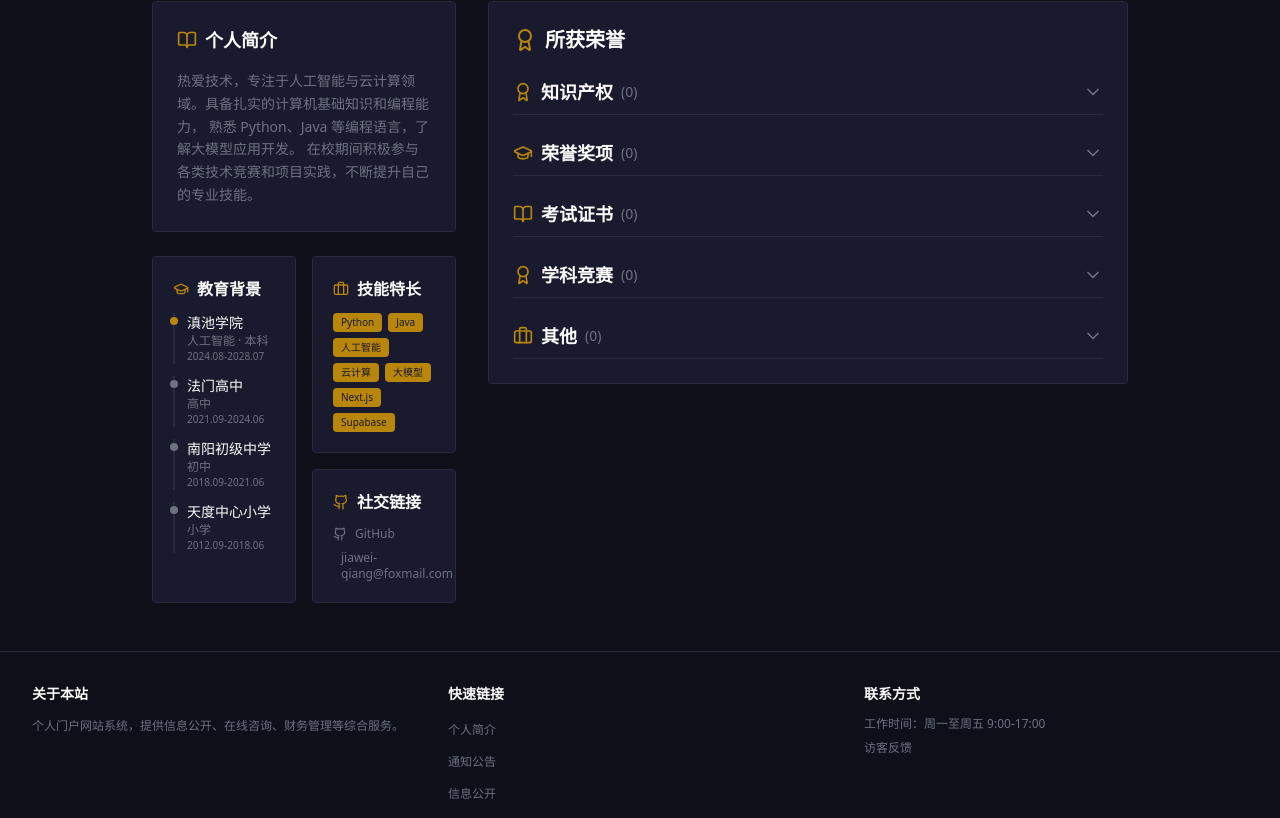
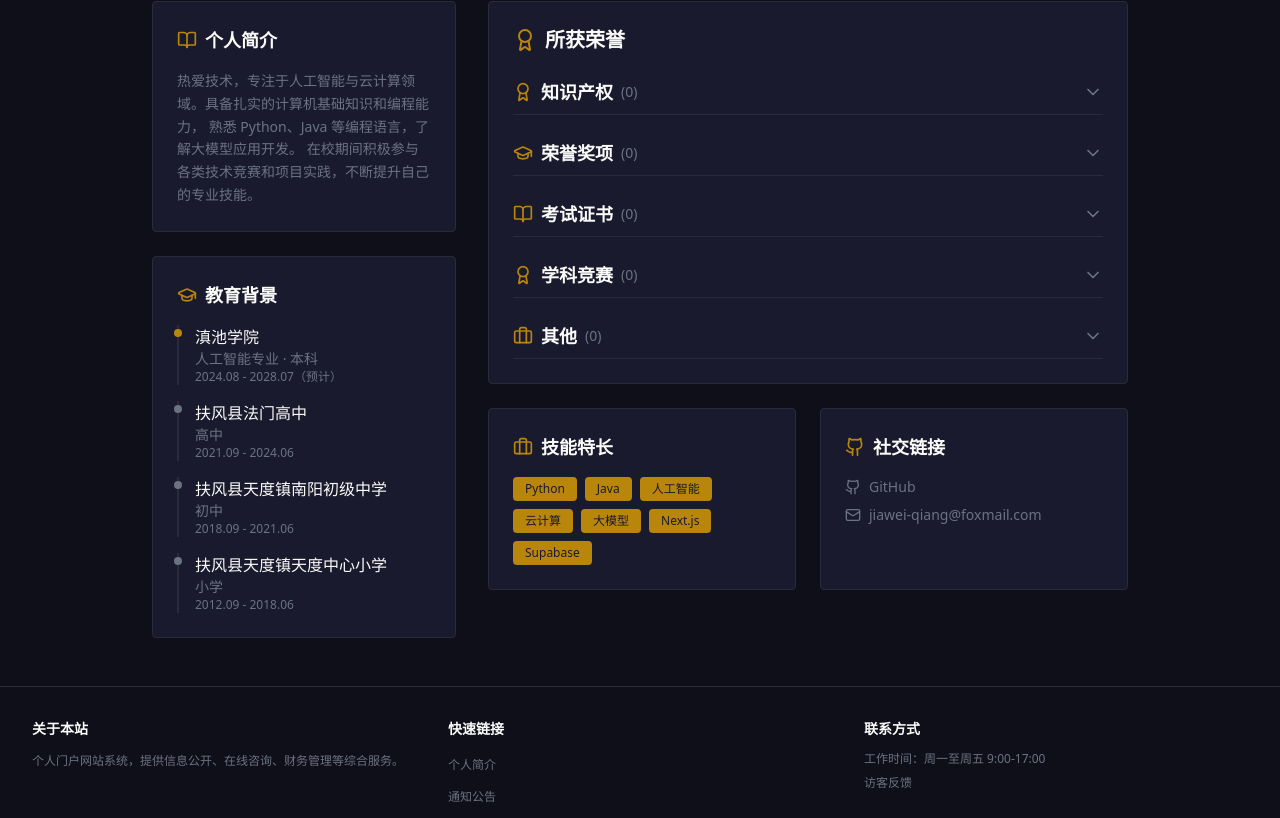
Before and after one commit to qiang-jiawei/personal-portal, a Next.js app: page /profile in a window 1280 px wide. Shown: the part 533-1351 px from the top of the page. Built offline with nearby package versions, Linux system fonts and the light colour scheme; no server answers; the database is empty.

Commit message:
style: 将技能特长和社交链接移至右侧荣誉区域下方

```diff
--- a/src/app/profile/page.tsx
+++ b/src/app/profile/page.tsx
@@ -172,96 +172,45 @@ export default function ProfilePage() {
                 </p>
               </div>
 
-              {/* 教育背景 + 技能/社交 并排 */}
-              <div className="grid grid-cols-2 gap-4">
               {/* 教育背景 */}
-                <div className="rounded-lg border border-[#e5e5e5] bg-white p-5 dark:border-[#2a2a3a] dark:bg-[#1a1a2e]">
-                  <h3 className="mb-3 flex items-center gap-2 text-base font-semibold text-[#1a1a2e] dark:text-[#fafaf9]">
-                    <GraduationCap className="h-4 w-4 text-[#b8860b]" />
+              <div className="rounded-lg border border-[#e5e5e5] bg-white p-6 dark:border-[#2a2a3a] dark:bg-[#1a1a2e]">
+                <h3 className="mb-4 flex items-center gap-2 text-lg font-semibold text-[#1a1a2e] dark:text-[#fafaf9]">
+                  <GraduationCap className="h-5 w-5 text-[#b8860b]" />
                   教育背景
                 </h3>
-                  <div className="space-y-3">
-                    <div className="relative border-l-2 border-[#e5e5e5] pl-3 dark:border-[#2a2a3a]">
+                <div className="space-y-4">
+                  <div className="relative border-l-2 border-[#e5e5e5] pl-4 dark:border-[#2a2a3a]">
                     <div className="absolute -left-[5px] top-1 h-2 w-2 rounded-full bg-[#b8860b]" />
-                      <div className="text-sm font-medium text-[#1a1a1a] dark:text-[#fafaf9]">滇池学院</div>
-                      <div className="text-xs text-[#6b7280]">人工智能 · 本科</div>
-                      <div className="text-[10px] text-[#6b7280]">2024.08-2028.07</div>
+                    <div className="font-medium text-[#1a1a1a] dark:text-[#fafaf9]">滇池学院</div>
+                    <div className="text-sm text-[#6b7280]">人工智能专业 · 本科</div>
+                    <div className="text-xs text-[#6b7280]">2024.08 - 2028.07（预计）</div>
                   </div>
-                    <div className="relative border-l-2 border-[#e5e5e5] pl-3 dark:border-[#2a2a3a]">
+                  <div className="relative border-l-2 border-[#e5e5e5] pl-4 dark:border-[#2a2a3a]">
                     <div className="absolute -left-[5px] top-1 h-2 w-2 rounded-full bg-[#6b7280]" />
-                      <div className="text-sm font-medium text-[#1a1a1a] dark:text-[#fafaf9]">法门高中</div>
-                      <div className="text-xs text-[#6b7280]">高中</div>
-                      <div className="text-[10px] text-[#6b7280]">2021.09-2024.06</div>
+                    <div className="font-medium text-[#1a1a1a] dark:text-[#fafaf9]">扶风县法门高中</div>
+                    <div className="text-sm text-[#6b7280]">高中</div>
+                    <div className="text-xs text-[#6b7280]">2021.09 - 2024.06</div>
                   </div>
-                    <div className="relative border-l-2 border-[#e5e5e5] pl-3 dark:border-[#2a2a3a]">
+                  <div className="relative border-l-2 border-[#e5e5e5] pl-4 dark:border-[#2a2a3a]">
                     <div className="absolute -left-[5px] top-1 h-2 w-2 rounded-full bg-[#6b7280]" />
-                      <div className="text-sm font-medium text-[#1a1a1a] dark:text-[#fafaf9]">南阳初级中学</div>
-                      <div className="text-xs text-[#6b7280]">初中</div>
-                      <div className="text-[10px] text-[#6b7280]">2018.09-2021.06</div>
+                    <div className="font-medium text-[#1a1a1a] dark:text-[#fafaf9]">扶风县天度镇南阳初级中学</div>
+                    <div className="text-sm text-[#6b7280]">初中</div>
+                    <div className="text-xs text-[#6b7280]">2018.09 - 2021.06</div>
                   </div>
-                    <div className="relative border-l-2 border-[#e5e5e5] pl-3 dark:border-[#2a2a3a]">
+                  <div className="relative border-l-2 border-[#e5e5e5] pl-4 dark:border-[#2a2a3a]">
                     <div className="absolute -left-[5px] top-1 h-2 w-2 rounded-full bg-[#6b7280]" />
-                      <div className="text-sm font-medium text-[#1a1a1a] dark:text-[#fafaf9]">天度中心小学</div>
-                      <div className="text-xs text-[#6b7280]">小学</div>
-                      <div className="text-[10px] text-[#6b7280]">2012.09-2018.06</div>
-                    </div>
-                  </div>
-                </div>
-
-                {/* 技能 + 社交 */}
-                <div className="space-y-4">
-                  {/* 技能标签 */}
-                  <div className="rounded-lg border border-[#e5e5e5] bg-white p-5 dark:border-[#2a2a3a] dark:bg-[#1a1a2e]">
-                    <h3 className="mb-3 flex items-center gap-2 text-base font-semibold text-[#1a1a2e] dark:text-[#fafaf9]">
-                      <Briefcase className="h-4 w-4 text-[#b8860b]" />
-                      技能特长
-                    </h3>
-                    <div className="flex flex-wrap gap-1.5">
-                      {["Python", "Java", "人工智能", "云计算", "大模型", "Next.js", "Supabase"].map(
-                        (skill) => (
-                          <span
-                            key={skill}
-                            className="rounded bg-[#1a1a2e] px-2 py-0.5 text-[10px] text-[#b8860b] dark:bg-[#b8860b] dark:text-[#1a1a2e]"
-                          >
-                            {skill}
-                          </span>
-                        )
-                      )}
-                    </div>
-                  </div>
-
-                  {/* 社交链接 */}
-                  <div className="rounded-lg border border-[#e5e5e5] bg-white p-5 dark:border-[#2a2a3a] dark:bg-[#1a1a2e]">
-                    <h3 className="mb-3 flex items-center gap-2 text-base font-semibold text-[#1a1a2e] dark:text-[#fafaf9]">
-                      <Github className="h-4 w-4 text-[#b8860b]" />
-                      社交链接
-                    </h3>
-                    <div className="space-y-2">
-                      <a
-                        href="https://github.com/qiang-jiawei"
-                        target="_blank"
-                        rel="noopener noreferrer"
-                        className="flex items-center gap-2 text-xs text-[#6b7280] hover:text-[#b8860b]"
-                      >
-                        <Github className="h-3.5 w-3.5" />
-                        GitHub
-                      </a>
-                      <a
-                        href="mailto:jiawei-qiang@foxmail.com"
-                        className="flex items-center gap-2 text-xs text-[#6b7280] hover:text-[#b8860b]"
-                      >
-                        <Mail className="h-3.5 w-3.5" />
-                        jiawei-qiang@foxmail.com
-                      </a>
-                    </div>
+                    <div className="font-medium text-[#1a1a1a] dark:text-[#fafaf9]">扶风县天度镇天度中心小学</div>
+                    <div className="text-sm text-[#6b7280]">小学</div>
+                    <div className="text-xs text-[#6b7280]">2012.09 - 2018.06</div>
                   </div>
                 </div>
               </div>
             </div>
           </div>
 
-          {/* 右侧 - 所获荣誉 */}
+          {/* 右侧 - 所获荣誉 + 技能/社交 */}
           <div className="lg:col-span-2">
+            {/* 所获荣誉 */}
             <div className="rounded-lg border border-[#e5e5e5] bg-white p-6 dark:border-[#2a2a3a] dark:bg-[#1a1a2e]">
               <h3 className="mb-6 flex items-center gap-2 text-xl font-semibold text-[#1a1a2e] dark:text-[#fafaf9]">
                 <Award className="h-6 w-6 text-[#b8860b]" />
@@ -280,6 +229,55 @@ export default function ProfilePage() {
                 </div>
               )}
             </div>
+
+            {/* 技能特长 + 社交链接 并排 */}
+            <div className="mt-6 grid grid-cols-2 gap-6">
+              {/* 技能标签 */}
+              <div className="rounded-lg border border-[#e5e5e5] bg-white p-6 dark:border-[#2a2a3a] dark:bg-[#1a1a2e]">
+                <h3 className="mb-4 flex items-center gap-2 text-lg font-semibold text-[#1a1a2e] dark:text-[#fafaf9]">
+                  <Briefcase className="h-5 w-5 text-[#b8860b]" />
+                  技能特长
+                </h3>
+                <div className="flex flex-wrap gap-2">
+                  {["Python", "Java", "人工智能", "云计算", "大模型", "Next.js", "Supabase"].map(
+                    (skill) => (
+                      <span
+                        key={skill}
+                        className="rounded bg-[#1a1a2e] px-3 py-1 text-xs text-[#b8860b] dark:bg-[#b8860b] dark:text-[#1a1a2e]"
+                      >
+                        {skill}
+                      </span>
+                    )
+                  )}
+                </div>
+              </div>
+
+              {/* 社交链接 */}
+              <div className="rounded-lg border border-[#e5e5e5] bg-white p-6 dark:border-[#2a2a3a] dark:bg-[#1a1a2e]">
+                <h3 className="mb-4 flex items-center gap-2 text-lg font-semibold text-[#1a1a2e] dark:text-[#fafaf9]">
+                  <Github className="h-5 w-5 text-[#b8860b]" />
+                  社交链接
+                </h3>
+                <div className="space-y-2">
+                  <a
+                    href="https://github.com/qiang-jiawei"
+                    target="_blank"
+                    rel="noopener noreferrer"
+                    className="flex items-center gap-2 text-sm text-[#6b7280] hover:text-[#b8860b]"
+                  >
+                    <Github className="h-4 w-4" />
+                    GitHub
+                  </a>
+                  <a
+                    href="mailto:jiawei-qiang@foxmail.com"
+                    className="flex items-center gap-2 text-sm text-[#6b7280] hover:text-[#b8860b]"
+                  >
+                    <Mail className="h-4 w-4" />
+                    jiawei-qiang@foxmail.com
+                  </a>
+                </div>
+              </div>
+            </div>
           </div>
         </div>
       </div>
```
Lines whose indentation alone changed are shown as unchanged.
